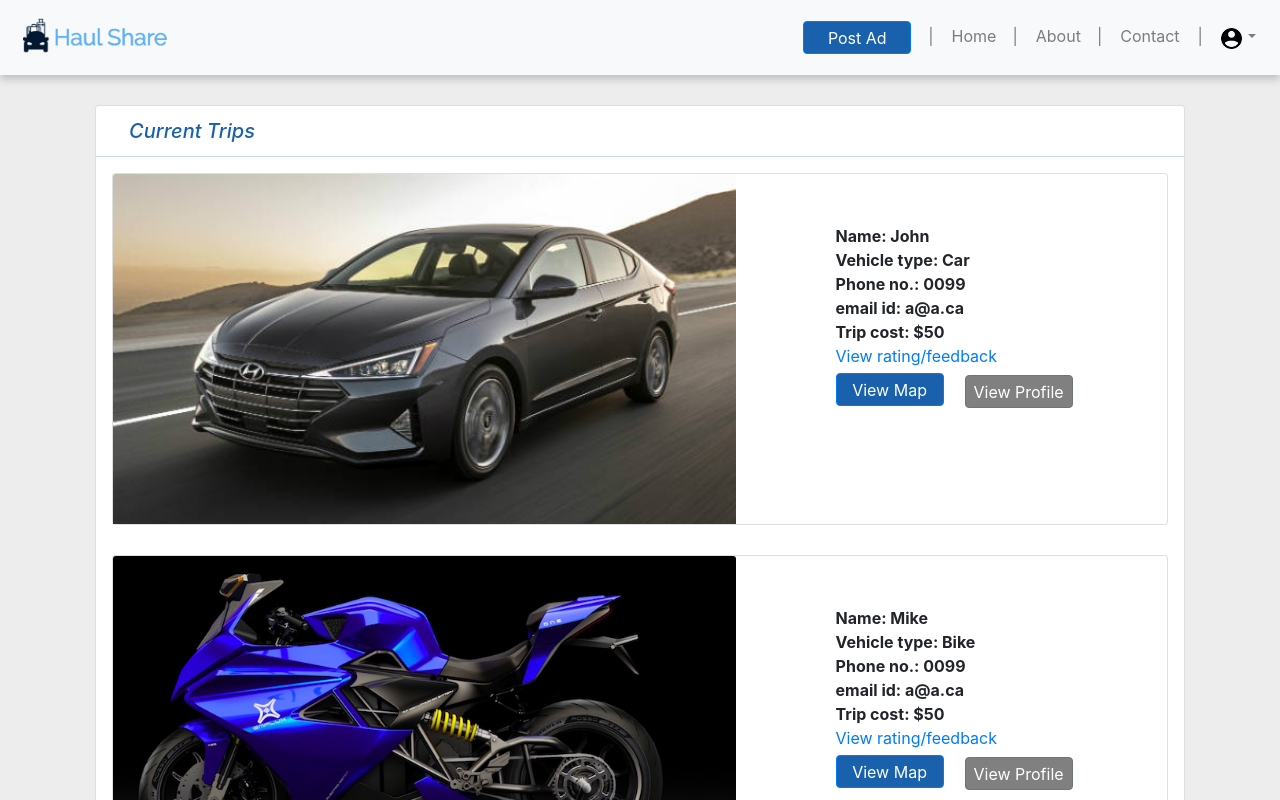
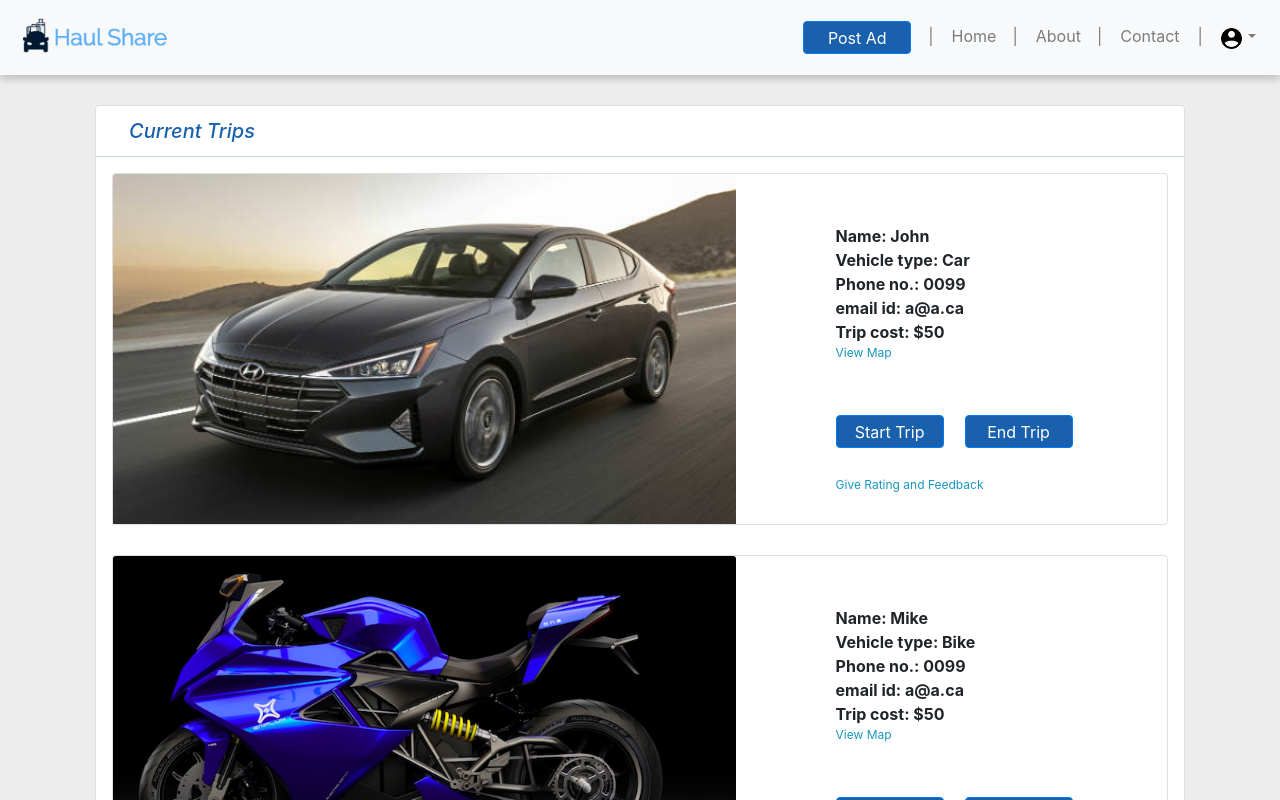
Before and after one commit to meghna0593/HaulShare, a React (Create React App) app: page /my-trips in a window 1280 px wide. Shown: the top 800 px of the page. Built offline with nearby package versions, Linux system fonts and the light colour scheme.

Commit message:
added feedback and more changes

```diff
--- a/src/component/My-Trips/myTrips.js
+++ b/src/component/My-Trips/myTrips.js
@@ -4,7 +4,7 @@ import {FormControl,Card,Form,Button,Image,Container,Row,Col} from 'react-bootst
 import { createBrowserHistory } from 'history';
 const history = createBrowserHistory();
 
-class PostAd extends Component{
+class MyTrips extends Component{
 
     constructor(props){
         super(props);
@@ -20,6 +20,11 @@ class PostAd extends Component{
             userOption:0,
             tripTime:''
         }
+    }
+
+    goToRating=()=>{
+        history.push('/my-feedback')
+        history.go()
     }
 
     render(){
@@ -67,16 +72,19 @@ class PostAd extends Component{
                                     <div>
                                     <b>Trip cost: $50</b><br />
                                     </div>
-                                    <a href="rating">View rating/feedback</a><br />
+
+                                    <div className="vehicle-det" >View Map</div>
+                                    <br/><br/>
                                     <div className="btn-usage" >
                                         <Button variant="primary" type="submit" id="trip" className="buttonSpacing">
-                                           View Map
+                                           Start Trip
                                         </Button>
-                                        <Button variant="secondary" type="submit" id="viewProfile">
-                                            View Profile
+                                        <Button variant="primary" type="submit" id="trip" className="buttonSpacing">
+                                           End Trip
                                         </Button>
                                     </div>
-
+                                    <br/>
+                                    <div className="vehicle-det" onClick={this.goToRating}>Give Rating and Feedback</div>
                                     {/* <div>
                                         <a href="rating">View rating/feedback</a><br />
                                         </div>
@@ -118,16 +126,18 @@ class PostAd extends Component{
                                     <div>
                                     <b>Trip cost: $50</b><br />
                                     </div>
-                                    <a href="rating">View rating/feedback</a><br />
+                                    <div className="vehicle-det" >View Map</div>
+                                    <br/><br/>
                                     <div className="btn-usage" >
                                         <Button variant="primary" type="submit" id="trip" className="buttonSpacing">
-                                           View Map
+                                           Start Trip
                                         </Button>
-                                        <Button variant="secondary" type="submit" id="viewProfile">
-                                            View Profile
+                                        <Button variant="primary" type="submit" id="trip" className="buttonSpacing">
+                                           End Trip
                                         </Button>
                                     </div>
-
+                                    <br/>
+                                    <div className="vehicle-det" onClick={this.goToRating}>Give Rating and Feedback</div>
                                     {/* <div>
                                         <a href="rating">View rating/feedback</a><br />
                                         </div>
@@ -153,8 +163,8 @@ class PostAd extends Component{
                                 <Row>
 
                                    {/* <div className = "resultsPageCard1" >*/}
-                                <Col md={12}>
-                                <Card style={{backgroundColor:'white'}} >
+                                <Col md={12} style={{display:'flex',justifyContent:'center'}}>
+                                <Card style={{backgroundColor:'white',width:'97%'}} >
                                     <Row>
                                     <Col md={8} sm={12}>
                                 <Card.Img variant="top" src="/images/imageCard3.jpg" style={{height:'350px', width: '90%'}}/>
@@ -180,16 +190,15 @@ class PostAd extends Component{
                                     <div>
                                     <b>Trip cost: $80</b><br />
                                     </div>
-
-                                    <a href="rating">View rating/feedback</a><br />
+                                    <div className="vehicle-det" >View Map</div>
+                                    <br/><br/>
                                     <div className="btn-usage" >
-                                        <Button variant="primary" type="submit" id="trip" className="buttonSpacing">
-                                           View Map
-                                        </Button>
                                         <Button variant="secondary" type="submit" id="viewProfile">
-                                            View Profile
+                                           View Profile
                                         </Button>
                                     </div>
+                                    <br/>
+                                    <div className="vehicle-det" onClick={this.goToRating}>Give Rating and Feedback</div>
 
                                     {/* <div>
                                         <a href="rating">View rating/feedback</a><br />
@@ -206,8 +215,8 @@ class PostAd extends Component{
                                 <Row style={{marginTop:'30px'}}>
 
                                    {/* <div className = "resultsPageCard1" >*/}
-                                <Col md={12}>
-                                <Card style={{backgroundColor:'white'}} >
+                                <Col md={12} style={{display:'flex',justifyContent:'center'}}>
+                                <Card style={{backgroundColor:'white', width:'97%'}} >
                                     <Row>
                                     <Col md={8} sm={12}>
                                 <Card.Img variant="top" src="/images/imageCard2.png" style={{height:'350px', width: '90%'}}/>
@@ -234,15 +243,16 @@ class PostAd extends Component{
                                     <b>Trip cost: $50</b><br />
                                     </div>
 
-                                    <a href="rating">View rating/feedback</a><br />
+                                    <div className="vehicle-det" >View Map</div>
+                                    <br/><br/>
                                     <div className="btn-usage" >
-                                        <Button variant="primary" type="submit" id="trip" className="buttonSpacing">
-                                           View Map
-                                        </Button>
                                         <Button variant="secondary" type="submit" id="viewProfile">
-                                            View Profile
+                                           View Profile
                                         </Button>
                                     </div>
+                                    <br/>
+                                    <div className="vehicle-det" onClick={this.goToRating}>Give Rating and Feedback</div>
+
 
                                     {/* <div>
                                         <a href="rating">View rating/feedback</a><br />
@@ -265,4 +275,4 @@ class PostAd extends Component{
     }
 }
 
-export default PostAd;
+export default MyTrips;
--- /dev/null
+++ b/src/component/Rating-Feedback/ratingFeedback.js
@@ -0,0 +1,113 @@
+import React, { Component } from 'react'
+import Header from '../Header/header.js';
+import {FormControl,Card,Form,Button,Image,Container,Row,Col} from 'react-bootstrap';
+import { createBrowserHistory } from 'history';
+const history = createBrowserHistory();
+
+class RatingFeedback extends Component{
+
+    constructor(props){
+        super(props);
+        this.state={
+            serviceName:'',
+            yourName:'',
+            desc:'',
+        }
+    }
+
+    assignValue=(event)=>{
+        console.log(event.target.value);
+        this.setState({
+            [event.target.id]:event.target.value,
+        })
+    }
+
+
+
+    submitForm=()=>{
+        /* Navigating between pages using “History.” Npm, www.npmjs.com/package/history. */
+        history.push('/my-trips')
+        history.go()
+    }
+
+
+    render(){
+        return(
+            <div>
+                <div className="wrapper">
+                <Header/>
+                <div className="content">
+                    <div className="inner" style={{backgroundColor:'#ededed'}}>
+                        {/*Used FormControl,Card,Form,Button,Image,Container,Row,Col from “React Bootstrap.” React, react-bootstrap.github.io/ */}
+                        <Container >
+                            <Card style={{margin:'30px 10px'}}>
+                                <Row >
+                                    <Col md={12}>
+                                        <h5 className="ad-title">Review and Feedback</h5> <div><hr style={{width:'100%'}}/></div>
+                                    </Col>
+                                </Row>
+                                <Row>
+                                    <Col md={12}>
+                                    <Form.Group as={Row} controlId="formPlaintextPassword">
+                                        <Form.Label column md="4" sm="12" className="label-placement">
+                                        Service Taken from
+                                        </Form.Label>
+                                        <Col md="8" sm="12" className="text-area-placement text-area-placement-small">
+                                        <FormControl
+                                            placeholder="Transporter/Customer Name"
+                                            value={this.state.serviceName}
+                                            onChange={this.assignValue}
+                                            id="adTitle"
+                                            aria-describedby="basic-addon1"
+                                        />
+                                        <div className="validationLogin">{this.state.adTitle_err}</div>
+                                        </Col>
+                                    </Form.Group>
+                                    <Form.Group as={Row} controlId="formPlaintextPassword">
+                                        <Form.Label column md="4" sm="12" className="label-placement">
+                                        Service Taken by
+                                        </Form.Label>
+                                        <Col md="8" sm="12" className="text-area-placement text-area-placement-small">
+                                        <FormControl
+                                            placeholder="Your Name"
+                                            value={this.state.yourName}
+                                            onChange={this.assignValue}
+                                            id="adTitle"
+                                            aria-describedby="basic-addon1"
+                                        />
+                                        <div className="validationLogin">{this.state.adTitle_err}</div>
+                                        </Col>
+                                    </Form.Group>
+
+                                    <Form.Group as={Row} controlId="formPlaintextPassword">
+                                        <Form.Label column md="4" sm="12" className="label-placement">
+                                        Review and Feedback
+                                        </Form.Label>
+                                        <Col md="8" sm="12" className="text-area-placement text-area-placement-small">
+                                        <Form.Control as="textarea" rows="3"
+                                            placeholder="Description"
+                                            value={this.state.desc}
+                                            onChange={this.assignValue}
+                                            id="desc"
+                                            aria-describedby="basic-addon1"
+                                        />
+                                        </Col>
+                                    </Form.Group>
+                                    <div className="justify-center btn-usage" style={{marginBottom:'25px'}}>
+                                        <Button variant="primary" type="submit" onClick={this.submitForm}>
+                                            Submit
+                                        </Button>
+                                    </div>
+                                    </Col>
+                                </Row>
+                            </Card>
+                        </Container>
+                    </div>
+                </div>
+                </div>
+            </div>
+        )
+    }
+}
+
+export default RatingFeedback;
--- a/src/util/routes.js
+++ b/src/util/routes.js
@@ -7,6 +7,7 @@ import PostAd from '../component/PostAd-Form/createAd';
 import VehicleInfo from '../component/Vehicle-Info/vehicleInfo';
 import MyTrips from '../component/My-Trips/myTrips';
 import MyAds from '../component/My-Ads/myAds';
+import RatingFeedback from '../component/Rating-Feedback/ratingFeedback';
 const Routes=(
     <Router>
         {/* Path to pages from “React-Router-Dom.” Npm, www.npmjs.com/package/react-router-dom. */}
@@ -18,6 +19,7 @@ const Routes=(
             <Route exact path="/vehicle-info" component={VehicleInfo}/>
             <Route exact path="/my-trips" component={MyTrips}/>
             <Route exact path="/my-ads" component={MyAds}/>
+            <Route exact path="/my-feedback" component={RatingFeedback}/>
         </div>
     </Router>
 )
```
Also changed, not shown: src/component/Rating-Feedback/ratingFeedback.css (added).
